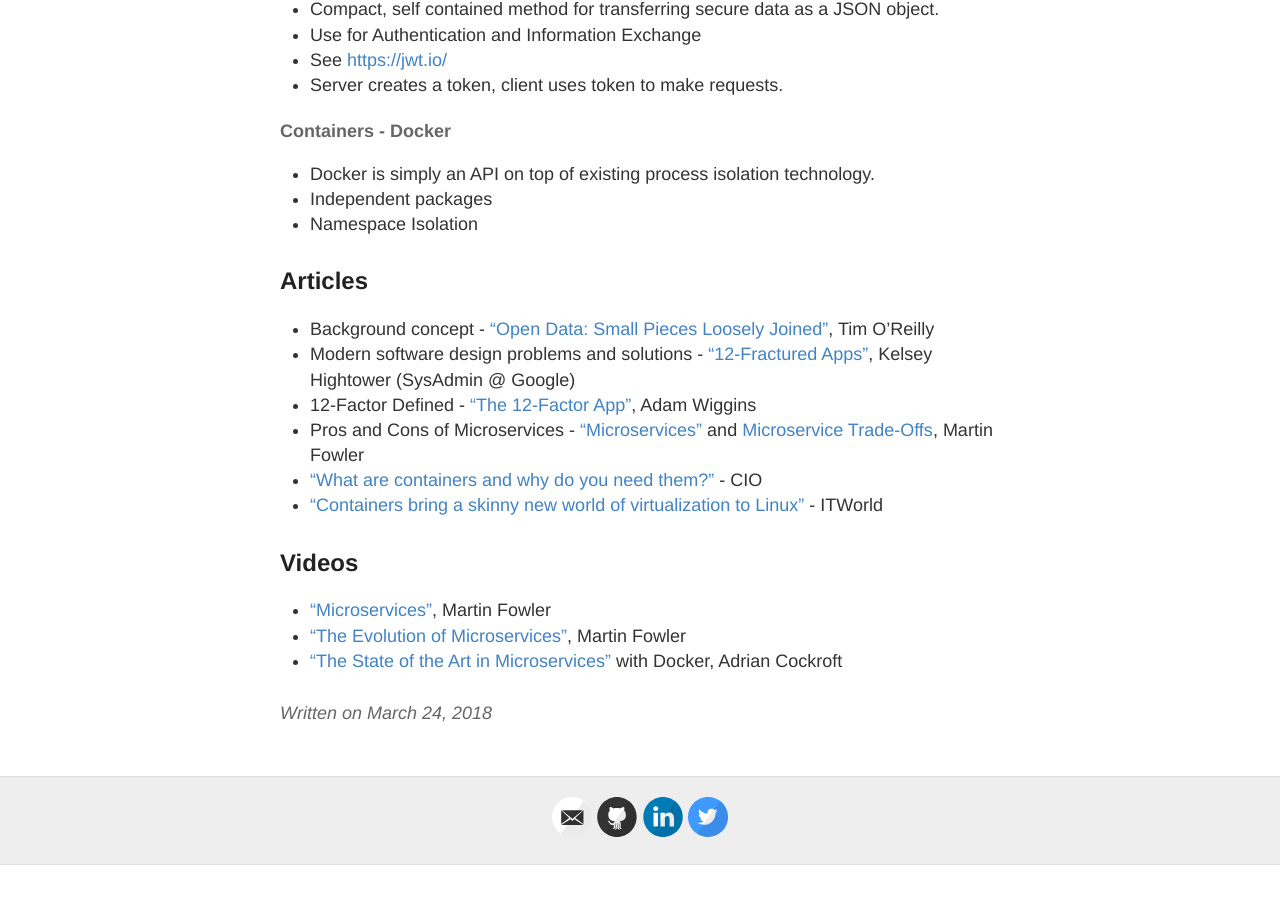
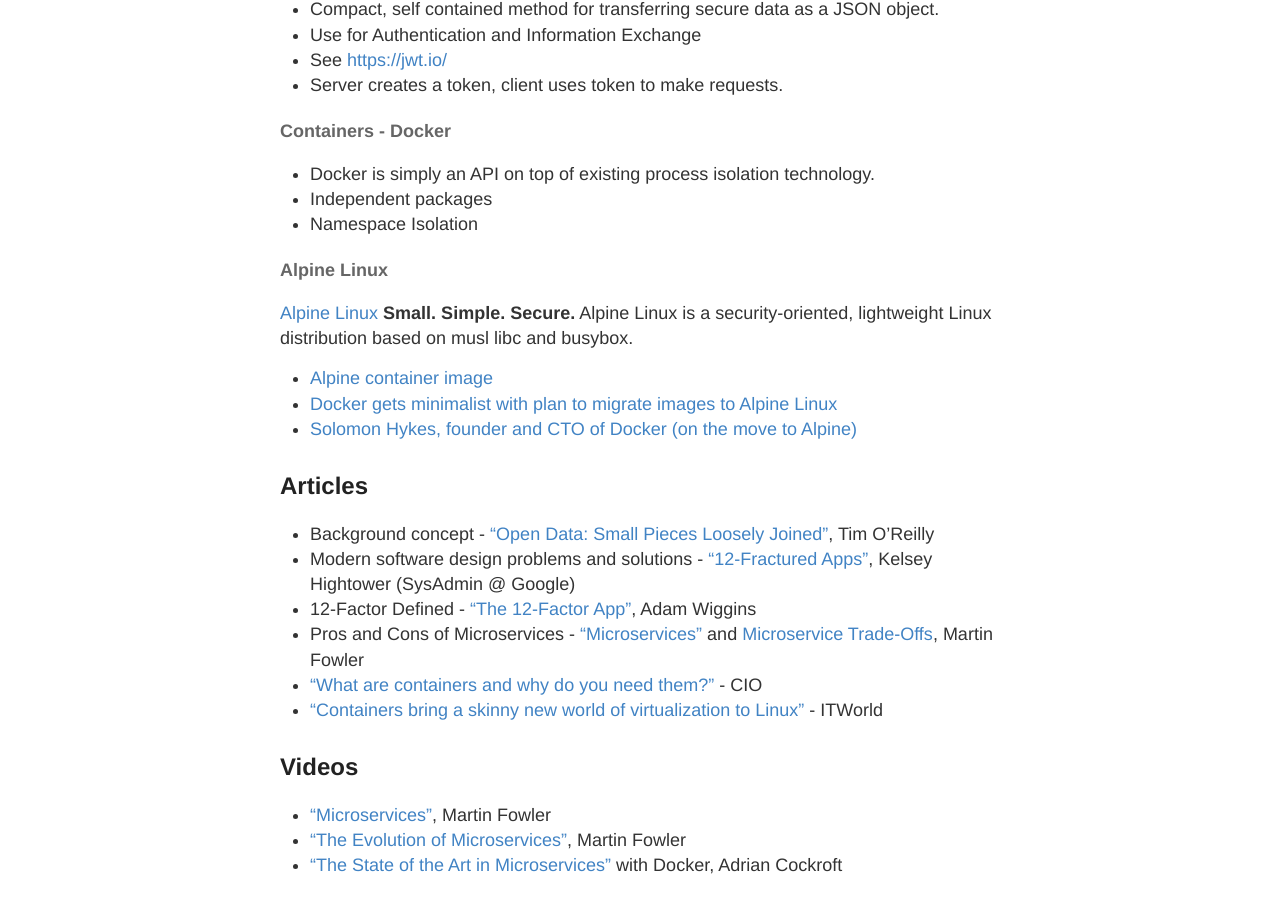
Before and after one commit to cjimti/mk, a Jekyll site: the page built from _posts/2018-03-24-Microservices.md, in a window 1280 px wide and 900 px high, scrolled down 761 px. Built offline with Jekyll 4.4.1, drawn with Linux system fonts in a browser that asks for light colours; before the commit the page ends 1626 px from its top, so only the background shows below that.

Commit message:
updates to microservices

```diff
--- a/_posts/2018-03-24-Microservices.md
+++ b/_posts/2018-03-24-Microservices.md
@@ -32,6 +32,12 @@
 - Independent packages
 - Namespace Isolation
 
+#### Alpine Linux
+[Alpine Linux](https://alpinelinux.org/) **Small. Simple. Secure.** Alpine Linux is a security-oriented, lightweight Linux distribution based on musl libc and busybox.
+- [Alpine container image](https://hub.docker.com/_/alpine/)
+- [Docker gets minimalist with plan to migrate images to Alpine Linux](http://siliconangle.com/blog/2016/02/09/docker-gets-minimalist-with-plan-to-migrate-images-to-alpine-linux/)
+- [Solomon Hykes, founder and CTO of Docker (on the move to Alpine)](https://news.ycombinator.com/item?id=11000827)
+
 ## Articles
 - Background concept - ["Open Data: Small Pieces Loosely Joined"](http://radar.oreilly.com/2006/09/open-data-small-pieces-loosely.html), Tim O’Reilly
 - Modern software design problems and solutions - ["12-Fractured Apps"](https://medium.com/@kelseyhightower/12-fractured-apps-1080c73d481c), Kelsey Hightower (SysAdmin @ Google)
```
